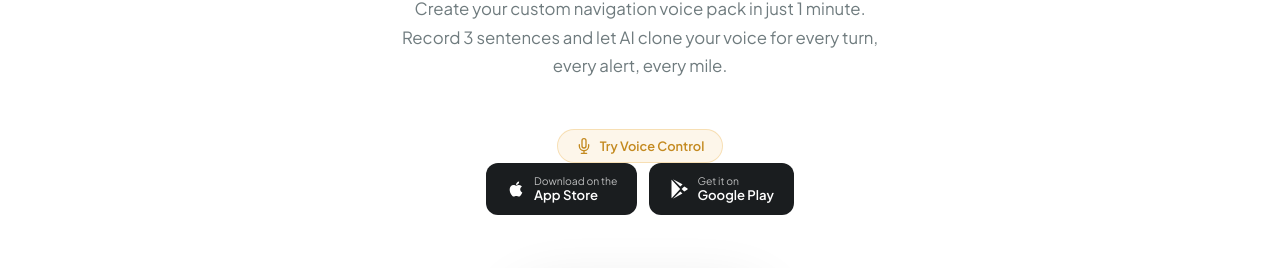
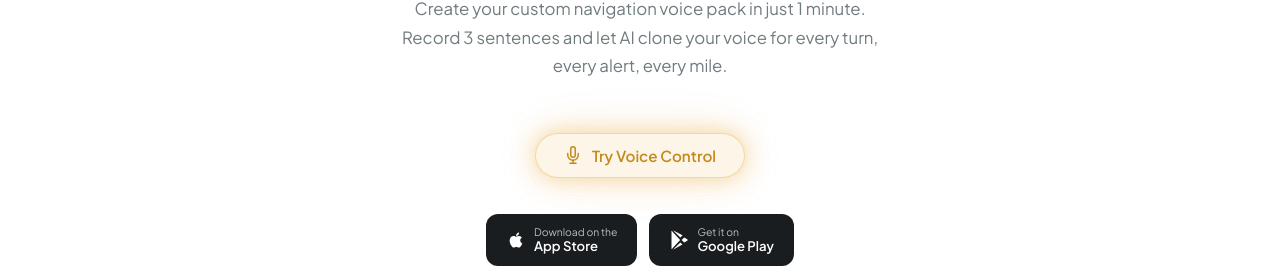
Before and after one commit to maggielzyu/UGCNaviVoice-website, a website: page index.html in a window 1280 px wide. Shown: the part 566-834 px from the top of the page. Drawn offline with Linux system fonts and the light colour scheme.

Commit message:
Enhance Try Voice Control button with glow effect and spacing
Increased button size, added pulsing amber glow animation, and
added margin between the button and store download buttons below.

Co-Authored-By: Claude Opus 4.6 <noreply@anthropic.com>

```diff
--- a/index.html
+++ b/index.html
@@ -322,26 +322,40 @@
         .voice-orb-toggle {
             display: inline-flex;
             align-items: center;
-            gap: 8px;
-            background: rgba(232, 168, 56, 0.1);
-            border: 1.5px solid rgba(232, 168, 56, 0.3);
+            gap: 10px;
+            background: rgba(232, 168, 56, 0.12);
+            border: 1.5px solid rgba(232, 168, 56, 0.4);
             color: var(--amber-dark);
-            padding: 8px 18px;
+            padding: 12px 28px;
             border-radius: 100px;
             font-family: inherit;
             font-weight: 600;
-            font-size: 0.8rem;
+            font-size: 0.95rem;
             cursor: pointer;
-            transition: all 0.25s ease;
+            transition: all 0.3s ease;
             position: relative;
             z-index: 1;
-            margin-top: 16px;
+            margin-top: 20px;
+            margin-bottom: 36px;
+            box-shadow: 0 0 15px rgba(232, 168, 56, 0.2), 0 0 30px rgba(232, 168, 56, 0.1);
+            animation: glowPulse 2.5s ease-in-out infinite;
+        }
+
+        @keyframes glowPulse {
+            0%, 100% {
+                box-shadow: 0 0 15px rgba(232, 168, 56, 0.2), 0 0 30px rgba(232, 168, 56, 0.1);
+            }
+            50% {
+                box-shadow: 0 0 20px rgba(232, 168, 56, 0.4), 0 0 40px rgba(232, 168, 56, 0.2), 0 0 60px rgba(232, 168, 56, 0.1);
+            }
         }
 
         .voice-orb-toggle:hover {
-            background: rgba(232, 168, 56, 0.18);
+            background: rgba(232, 168, 56, 0.2);
             border-color: var(--amber-primary);
-            transform: translateY(-1px);
+            transform: translateY(-2px);
+            box-shadow: 0 0 25px rgba(232, 168, 56, 0.5), 0 0 50px rgba(232, 168, 56, 0.25), 0 0 75px rgba(232, 168, 56, 0.1);
+            animation: none;
         }
 
         .voice-orb-toggle.active {
@@ -352,8 +366,8 @@
         }
 
         .voice-orb-toggle svg {
-            width: 16px;
-            height: 16px;
+            width: 18px;
+            height: 18px;
         }
 
         @media (max-width: 768px) {
```
